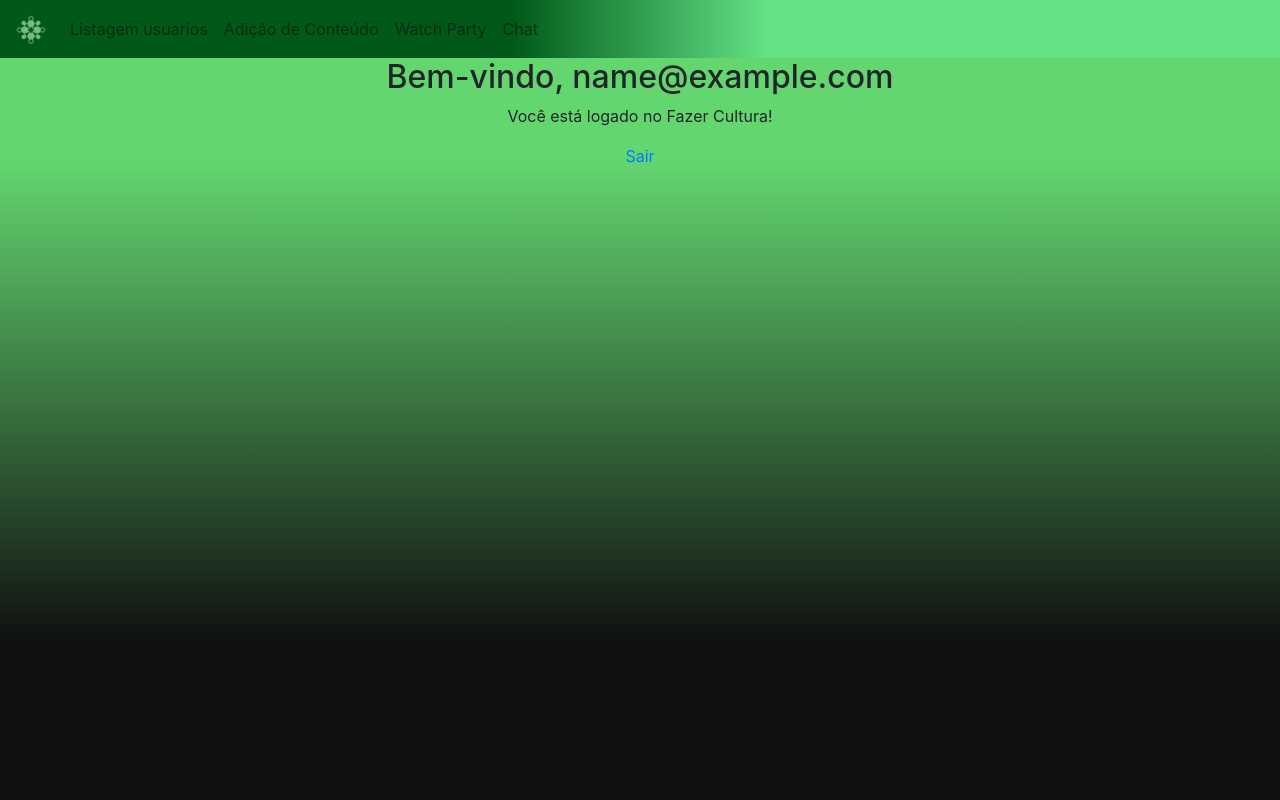
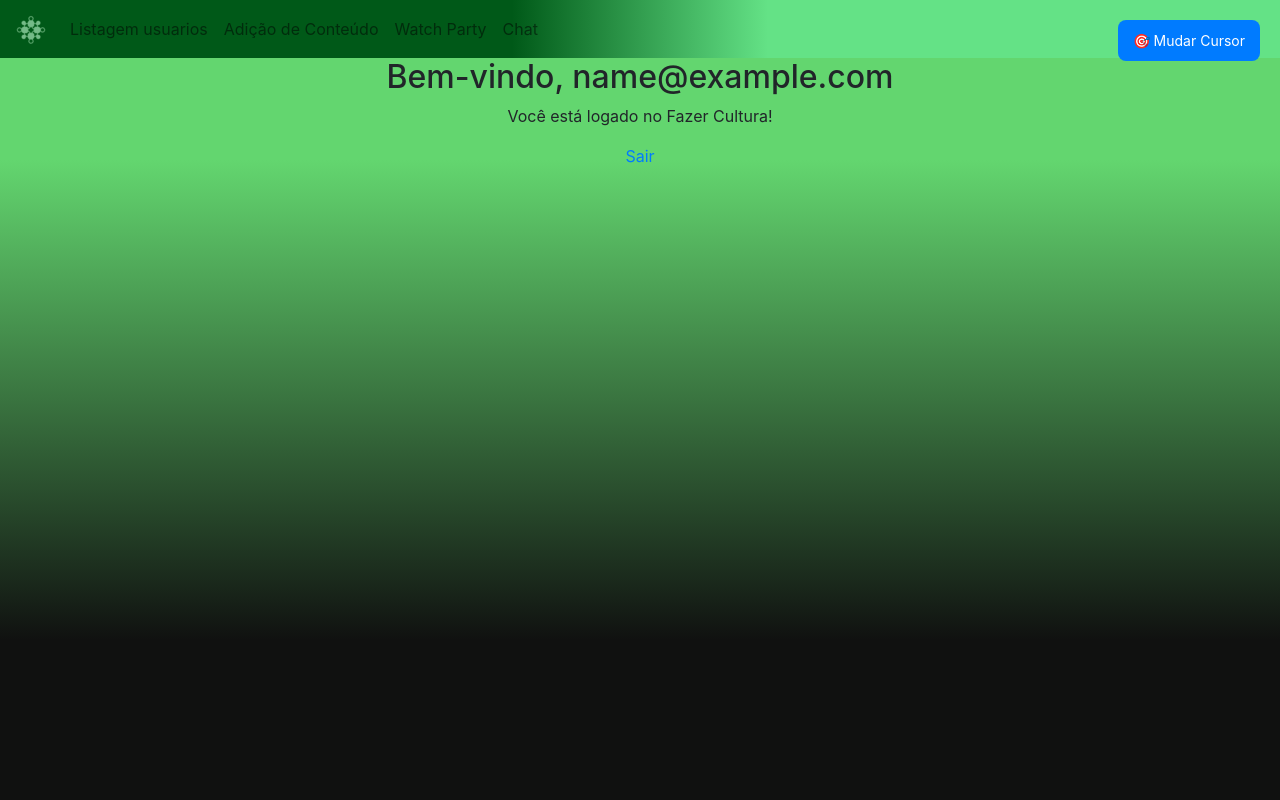
Before and after one commit to luconnes/Projeto-Fazer-Cultura-, a Django app: template app_cadastro/templates/usuarios/painel.html in a window 1280 px wide. Run offline with Django 5.2, Linux system fonts and the light colour scheme; the template is opened without the code that fills it: most values are stand-ins (such as "Sample title", 1, 10 or a date in 2020); some libraries are stand-ins or nearby versions.

Commit message:
Add: Implementação da US1

```diff
--- a/app_cadastro/templates/usuarios/base.html
+++ b/app_cadastro/templates/usuarios/base.html
@@ -11,14 +11,41 @@
 
     {% load static %}
     <link rel="icon" href="{% static 'usuarios/iconeb.png' %}" type="image/icon">
-    <link rel="stylesheet" href="https://stackpath.bootstrapcdn.com/bootstrap/4.3.1/css/bootstrap.min.css" rel="stylesheet" />
+    <link rel="stylesheet" href="https://stackpath.bootstrapcdn.com/bootstrap/4.3.1/css/bootstrap.min.css" />
+
+    <style>
+      /* Cursor personalizado para toda a página */
+      html, body, * {
+        cursor: inherit;
+      }
+
+      .cursor-personalizado {
+        cursor: url("{% static 'usuarios/cursordefinitivo.cur' %}"), auto;
+      }
+
+      /* Botão fixo para ativar/desativar o cursor */
+      #botao-cursor {
+        position: fixed;
+        top: 20px;
+        right: 20px;
+        background-color: #007bff;
+        color: white;
+        border: none;
+        padding: 10px 15px;
+        border-radius: 8px;
+        font-size: 14px;
+        cursor: pointer;
+        z-index: 1050; /* acima da navbar do bootstrap */
+      }
+      #botao-cursor:hover {
+        background-color: #0056b3;
+      }
+    </style>
   </head>
 
   <body style="background: linear-gradient(to top,#101110 20%, #63d66f 80%); background-repeat: no-repeat; height: 100vh; margin: 0;">
-
     {% if exibir_navbar != False %}
     <nav style="background: linear-gradient(to right, #005918 40%, #64E286 60%);" class="navbar navbar-expand-lg navbar-light bg-light">
-        {% load static %}
         <a class="navbar-brand" href="{% url 'login' %}">
           <img src="{% static 'usuarios/iconeb.png' %}" alt="Ícone">
         </a>
@@ -54,7 +81,16 @@
       {% endblock %}
     </div>
 
+    <!-- Botão para ativar/desativar cursor -->
+    <button id="botao-cursor" onclick="toggleCursor()">🎯 Mudar Cursor</button>
+
     <script src="https://code.jquery.com/jquery-3.3.1.slim.min.js"></script>
     <script src="https://stackpath.bootstrapcdn.com/bootstrap/4.3.1/js/bootstrap.bundle.min.js"></script>
+
+    <script>
+      function toggleCursor() {
+        document.documentElement.classList.toggle('cursor-personalizado');
+      }
+    </script>
   </body>
 </html>
```
Also changed, not shown: app_cadastro/templates/usuarios/enviar_video.html (+30 -15 lines), app_cadastro/static/usuarios/cursora.png (added), db.sqlite3, 4 other files.
